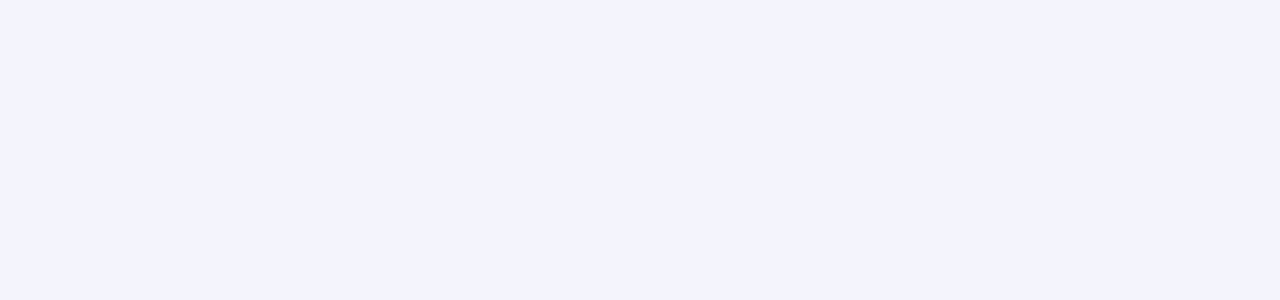
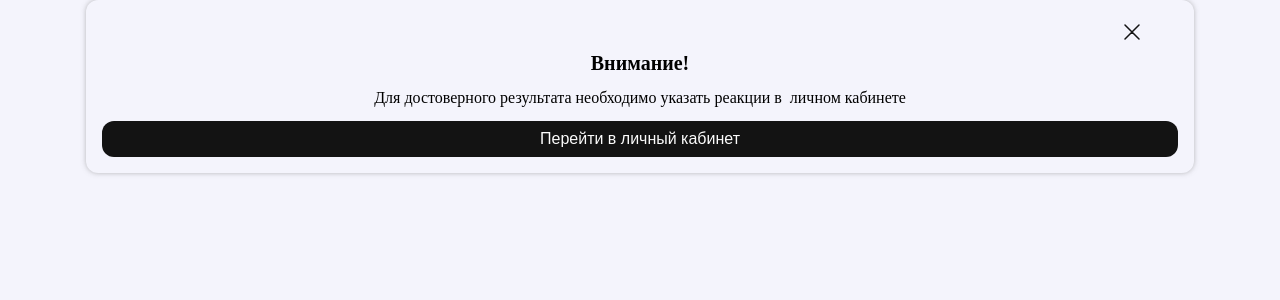
Before and after one commit to jesusdangerous/cosmetic-telegram-mini-app, a Vue app in the folder front/: page /warning in a window 1280 px wide. Before the commit this address had no page. Shown: the top 300 px of the page. Built offline with nearby package versions, Linux system fonts and the light colour scheme.

Commit message:
add: warning-modal

```diff
--- a/front/src/router/index.js
+++ b/front/src/router/index.js
@@ -5,6 +5,7 @@ import CheckNumber from '@/views/check-number.vue'
 import MainPage from '@/views/main-page.vue'
 import Support from '@/views/support.vue'
 import UserAccount from '@/views/user-account.vue'
+import Warning from '@/views/warning.vue'
 
 const router = createRouter({
   history: createWebHistory(import.meta.env.BASE_URL),
@@ -38,6 +39,11 @@ const router = createRouter({
       path: '/support',
       name: 'support',
       component: Support
+    },
+    {
+      path: '/warning',
+      name: 'warning',
+      component: Warning,
     }
   ],
 })
--- a/front/src/views/main.vue
+++ b/front/src/views/main.vue
@@ -4,4 +4,5 @@
   <router-link to="/main-page"></router-link>
   <router-link to="/user-account"></router-link>
   <router-link to="/support"></router-link>
+  <router-link to="/warning"></router-link>
 </template>
--- /dev/null
+++ b/front/src/views/warning.vue
@@ -0,0 +1,58 @@
+<template>
+  <body>
+    <div class="page-wrapper">
+        <IconButton><img src="../assets/images/icon-cross.svg"></IconButton>
+      <div>
+        <h1>Внимание!</h1>
+        <p>Для достоверного результата
+          необходимо указать реакции в
+          личном кабинете</p>
+        <Button text="Перейти в личный кабинет"></Button>
+      </div>
+    </div>
+  </body>
+</template>
+
+<script setup>
+  import Button from '@/components/UI/Button.vue';
+  import IconButton from '@/components/UI/IconButton.vue';
+</script>
+
+<style scoped>
+  .page-wrapper {
+    width: 84%;
+    padding: 24px 16px 16px 16px;
+    display: flex;
+    flex-direction: column;
+    gap: 12px;
+    border-radius: 12px;
+    box-shadow: 0 0 5px rgba(122,122,122,0.5);
+  }
+
+  button{
+    margin-left: 95%;
+  }
+
+  .page-wrapper div {
+    display: flex;
+    flex-direction: column;
+    gap: 14px;
+    text-align: center;
+  }
+
+  h1 {
+    font-size: 20px;
+  }
+
+  p {
+    font-size: 16px;
+  }
+
+  .page-wrapper div button {
+    width: 100%;
+    height: 36px;
+    font-size: 16px;
+    font-weight: normal;
+    margin: 0;
+  }
+</style>
```
